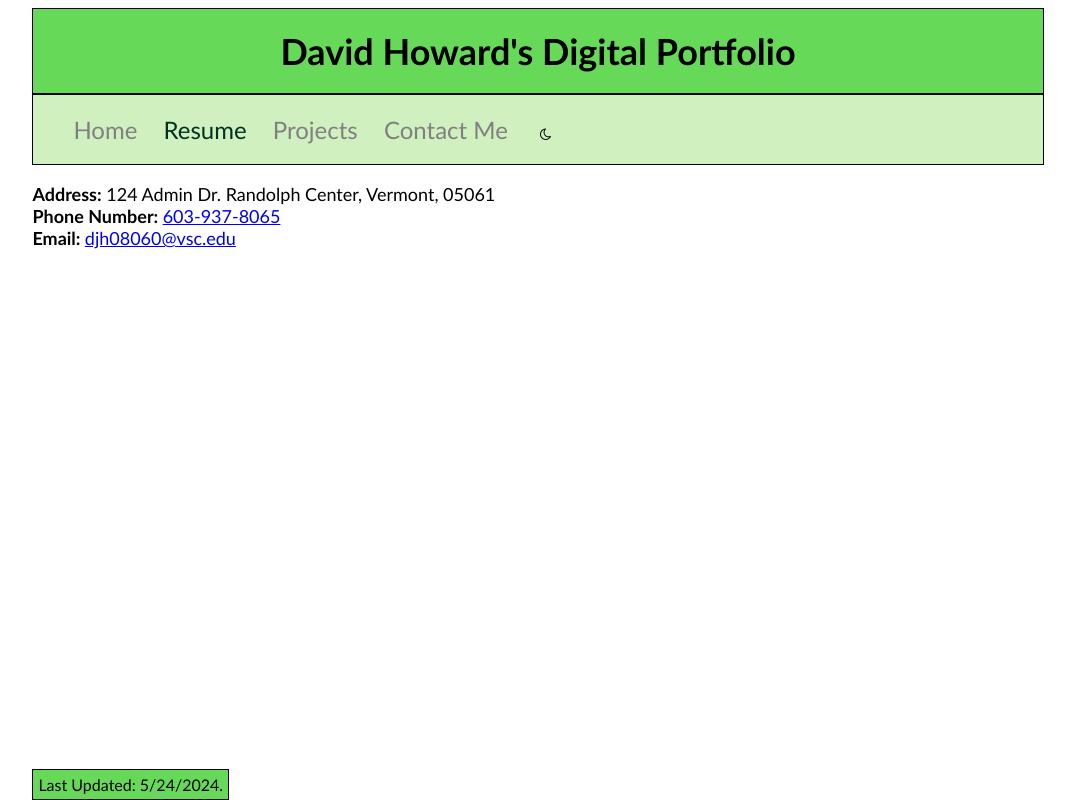
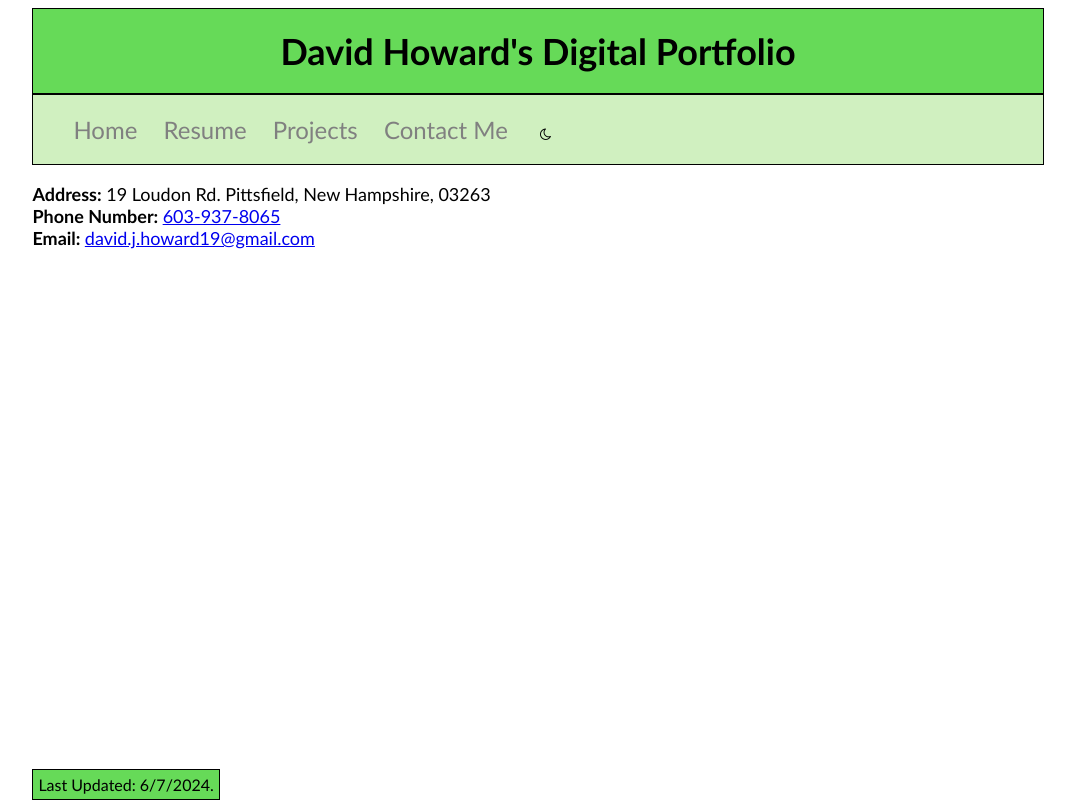
Before and after one commit to Risemon2/Risemon2.github.io, a plain HTML site: page Contact.html in a window 1280 px wide. Shown: the whole page, without its empty margins (102-1177 px from the left). Drawn offline with Linux system fonts and the light colour scheme.

Commit message:
Update Contact Information and Resume Link
Updated Contact Information and Resume link with the most current and accurate information.

```diff
--- a/Contact.html
+++ b/Contact.html
@@ -17,7 +17,7 @@
 			<nav>
 				<ul>
 					<li><a href="index.html">Home</a></li>
-					<li><a href=>Resume</a></li>
+					<li><a href="https://drive.google.com/file/d/1fr13NezdSWwL3oOubH9hCuFEY0J4pzxp/view?usp=sharing">Resume</a></li>
 					<li><a href="projects.html">Projects</a>
 					<ul>
 						<li><a href="calendarBoard.html">CalendarBoard</a></li>
@@ -34,11 +34,11 @@
 				</ul>
 			</nav>
 			<p>
-                <b>Address:</b> 124 Admin Dr. Randolph Center, Vermont, 05061<br>
+                <b>Address:</b> 19 Loudon Rd. Pittsfield, New Hampshire, 03263<br>
 				<b>Phone Number: </b><a href="tel:603-937-8065">603-937-8065</a><br>
-				<b>Email: </b><a href="djh08060@vsc.edu">djh08060@vsc.edu</a><br>
+				<b>Email: </b><a href="david.j.howard19@gmail.com">david.j.howard19@gmail.com</a><br>
 			</p>
-			<footer>Last Updated: 5/24/2024.</footer>
+			<footer>Last Updated: 6/7/2024.</footer>
 		</body>
 	</main>
 	<script>
```
Also changed, not shown: calendarBoard.html (+2 -2 lines), diffChat.html (+2 -2 lines), index.html (+2 -2 lines), npsWebsite.html (+2 -2 lines), placeholder.html (+2 -2 lines), projects.html (+2 -2 lines).
